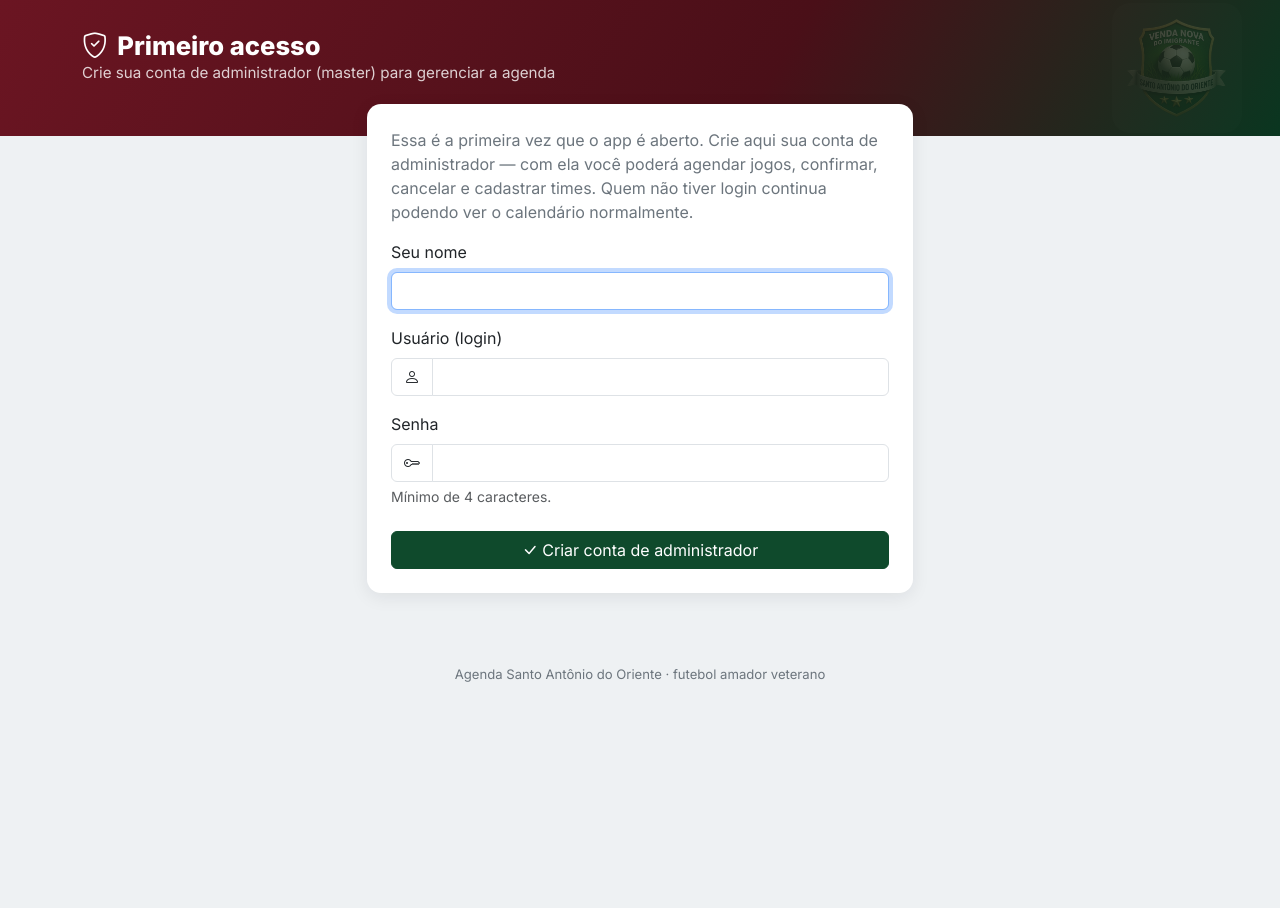
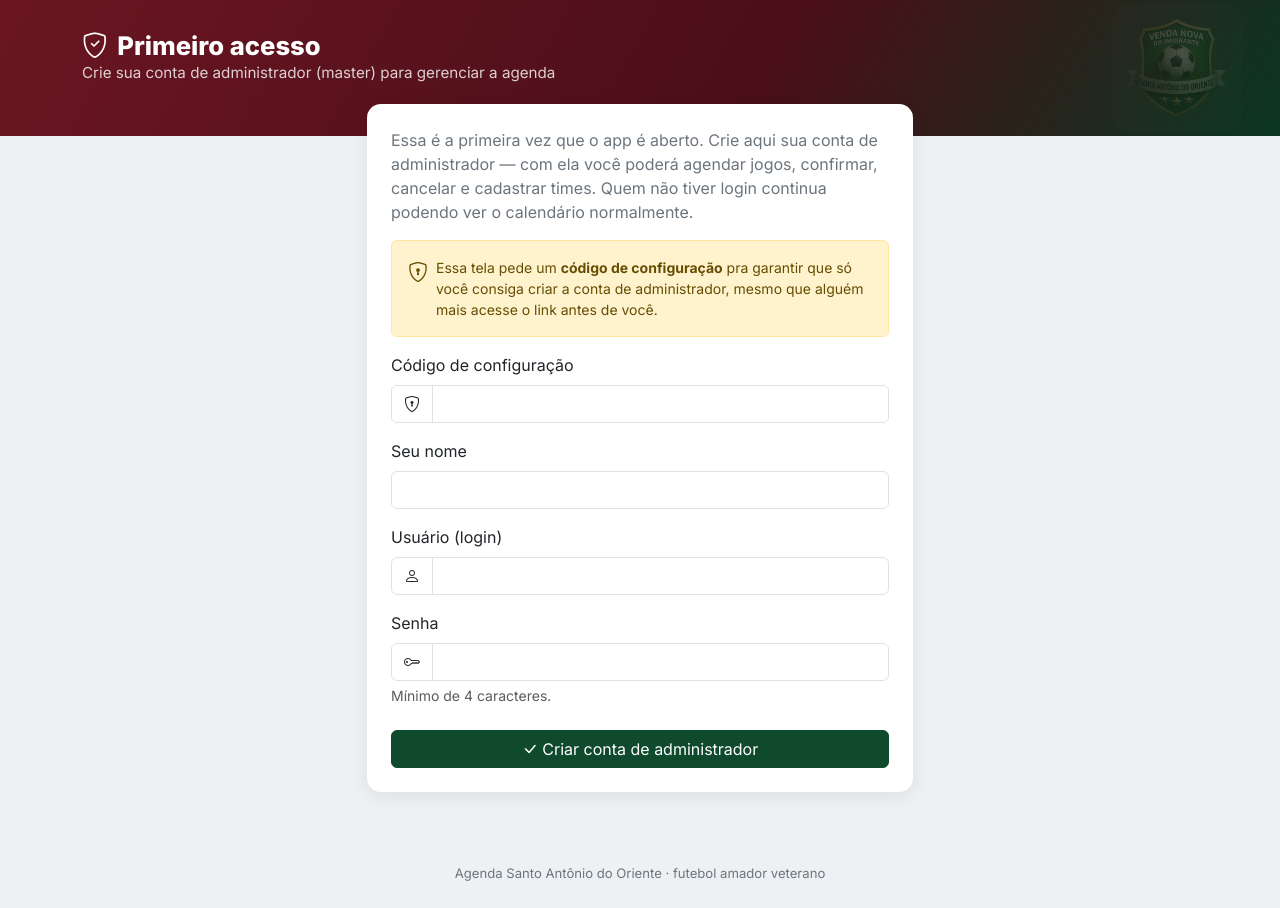
Before and after one commit to leomodolosa-boop/santo-antonio-agenda, a Flask app: page /configurar-master in a window 1280 px wide. Shown: the part 91-999 px from the top of the page. Before the commit the page ends 773 px from the top, so only its background shows below. Run offline with Flask 3, Linux system fonts and the light colour scheme; data comes from the database, SQL or seed files in the repository; data that the repository does not hold is empty.

Commit message:
Protege a criação da conta master com código de configuração
Evita que outra pessoa crie a primeira conta master antes do dono do
app, caso acesse o link primeiro. A tela de primeiro acesso agora
exige um código (SETUP_TOKEN, definido no ambiente) que só o
administrador conhece.

```diff
--- a/app.py
+++ b/app.py
@@ -14,6 +14,10 @@ from db import TIME_FIXO, gerar_icones_pwa, get_conn, init_db
 app = Flask(__name__)
 app.secret_key = os.environ.get("SECRET_KEY", "chave-local-de-desenvolvimento-trocar-em-producao")
 app.config["PERMANENT_SESSION_LIFETIME"] = timedelta(days=90)
+
+# Código secreto exigido para criar a conta master pela primeira vez.
+# Defina SETUP_TOKEN no ambiente (Render → Environment) com um valor só seu.
+SETUP_TOKEN = os.environ.get("SETUP_TOKEN", "trocar-este-codigo-no-render")
 
 ESCUDOS_DIR = Path(__file__).parent / "static" / "escudos"
 ESCUDOS_DIR.mkdir(parents=True, exist_ok=True)
@@ -69,8 +73,11 @@ def configurar_master():
         nome = request.form.get("nome", "").strip()
         usuario_login = request.form.get("usuario", "").strip().lower()
         senha = request.form.get("senha", "")
-        if not nome or not usuario_login or not senha:
+        codigo = request.form.get("codigo", "").strip()
+        if not nome or not usuario_login or not senha or not codigo:
             erro = "Preencha todos os campos."
+        elif codigo != SETUP_TOKEN:
+            erro = "Código de configuração incorreto."
         elif len(senha) < 4:
             erro = "A senha precisa ter pelo menos 4 caracteres."
         else:
--- a/templates/configurar_master.html
+++ b/templates/configurar_master.html
@@ -21,6 +21,13 @@
           com ela você poderá agendar jogos, confirmar, cancelar e cadastrar times. Quem não
           tiver login continua podendo ver o calendário normalmente.
         </p>
+        <div class="alert alert-warning small d-flex align-items-start gap-2">
+          <i class="bi bi-shield-lock fs-5"></i>
+          <span>
+            Essa tela pede um <strong>código de configuração</strong> pra garantir que só você
+            consiga criar a conta de administrador, mesmo que alguém mais acesse o link antes de você.
+          </span>
+        </div>
         {% if erro %}
           <div class="alert alert-danger d-flex align-items-center gap-2">
             <i class="bi bi-exclamation-triangle-fill"></i> {{ erro }}
@@ -28,8 +35,15 @@
         {% endif %}
         <form method="post">
           <div class="mb-3">
+            <label class="form-label">Código de configuração</label>
+            <div class="input-group">
+              <span class="input-group-text bg-white"><i class="bi bi-shield-lock"></i></span>
+              <input type="text" class="form-control" name="codigo" required>
+            </div>
+          </div>
+          <div class="mb-3">
             <label class="form-label">Seu nome</label>
-            <input type="text" class="form-control" name="nome" required autofocus>
+            <input type="text" class="form-control" name="nome" required>
           </div>
           <div class="mb-3">
             <label class="form-label">Usuário (login)</label>
```
